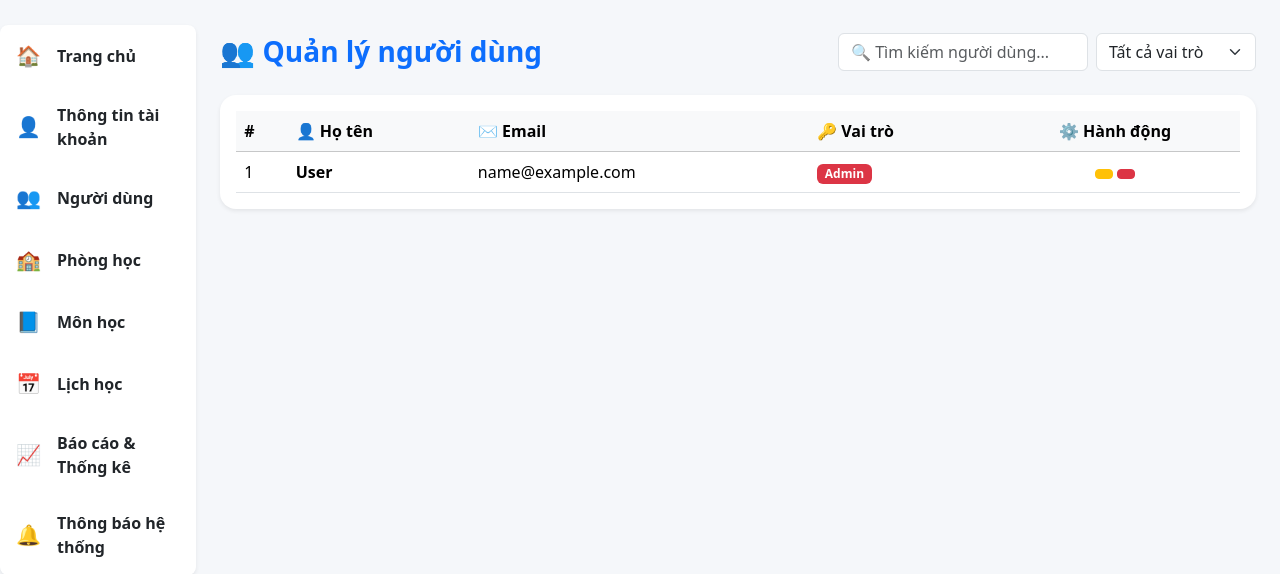
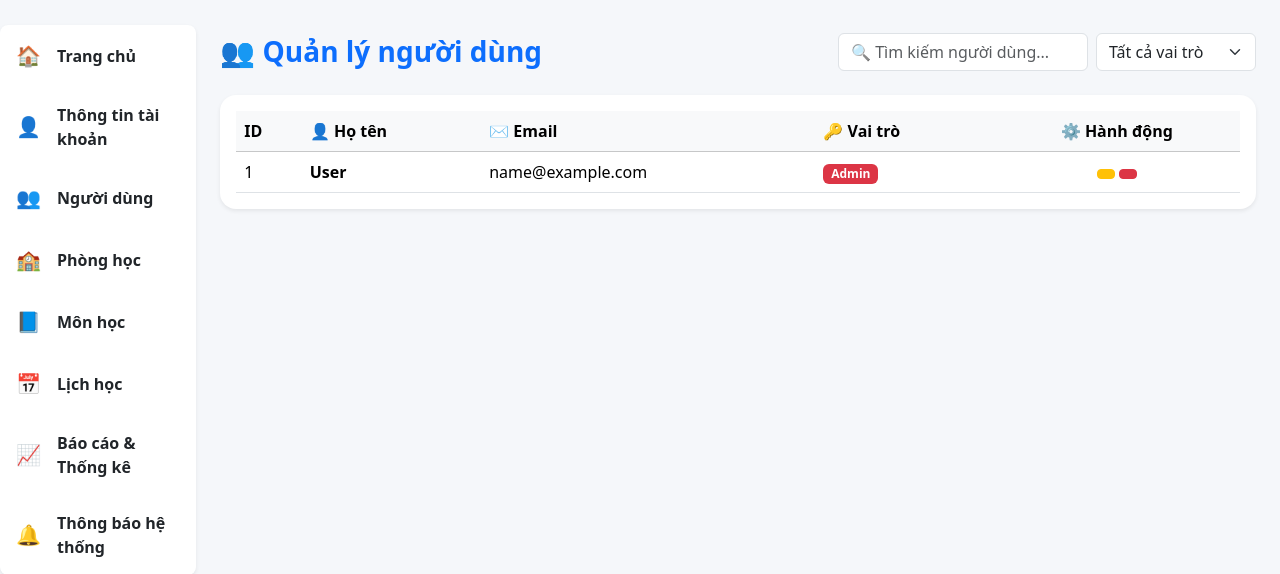
Before and after one commit to HuyNG25/BTL-Quan_Ly_Phong_Hoc, a PHP site: page /QuanLyPhongHoc/views/admin/users.php in a window 1280 px wide. Shown: the part 56-630 px from the top of the page. Run offline with PHP 8.4, Linux system fonts and the light colour scheme; tables that the repository leaves empty or names only in its code hold one stand-in row (values such as "Sample post").

Commit message:
Update users.php

```diff
--- a/views/admin/users.php
+++ b/views/admin/users.php
@@ -15,7 +15,6 @@ $users = $userFn->getAllUsers();
         <option value="">Tất cả vai trò</option>
         <option value="admin">Admin</option>
         <option value="giangvien">Giảng viên</option>
-        <option value="sinhvien">Sinh viên</option>
       </select>
     </div>
   </div>
@@ -25,7 +24,7 @@ $users = $userFn->getAllUsers();
       <table id="userTable" class="table table-hover align-middle mb-0">
         <thead class="table-light">
           <tr>
-            <th>#</th>
+            <th>ID</th>
             <th>👤 Họ tên</th>
             <th>✉️ Email</th>
             <th>🔑 Vai trò</th>
```
